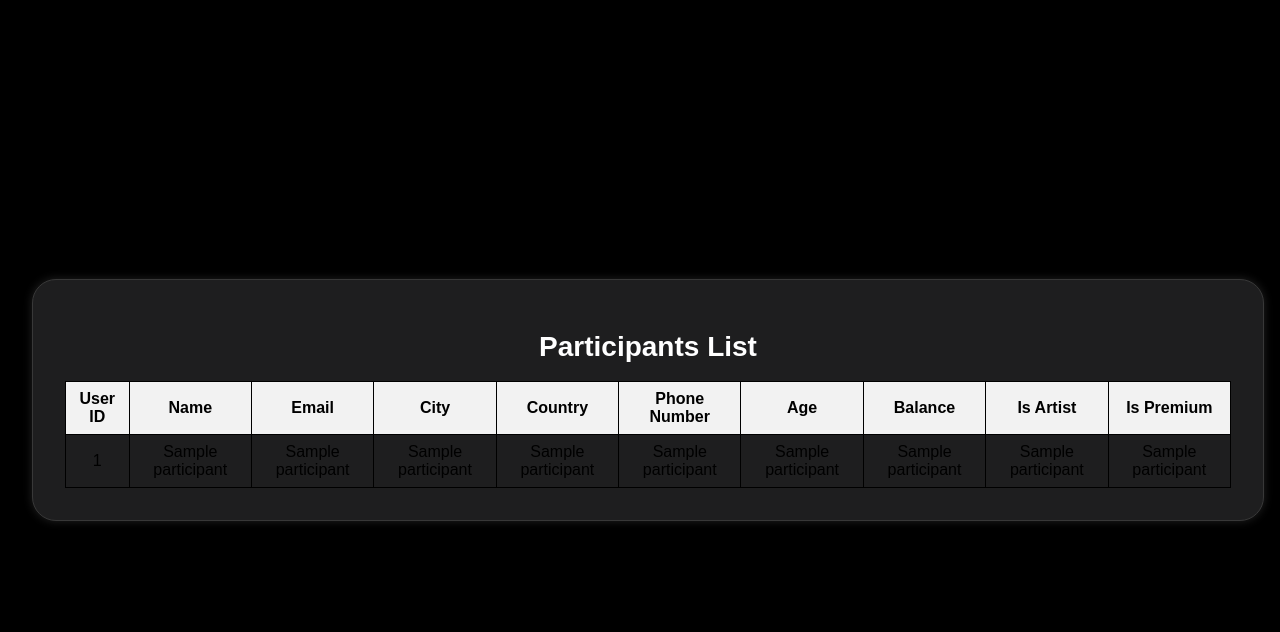
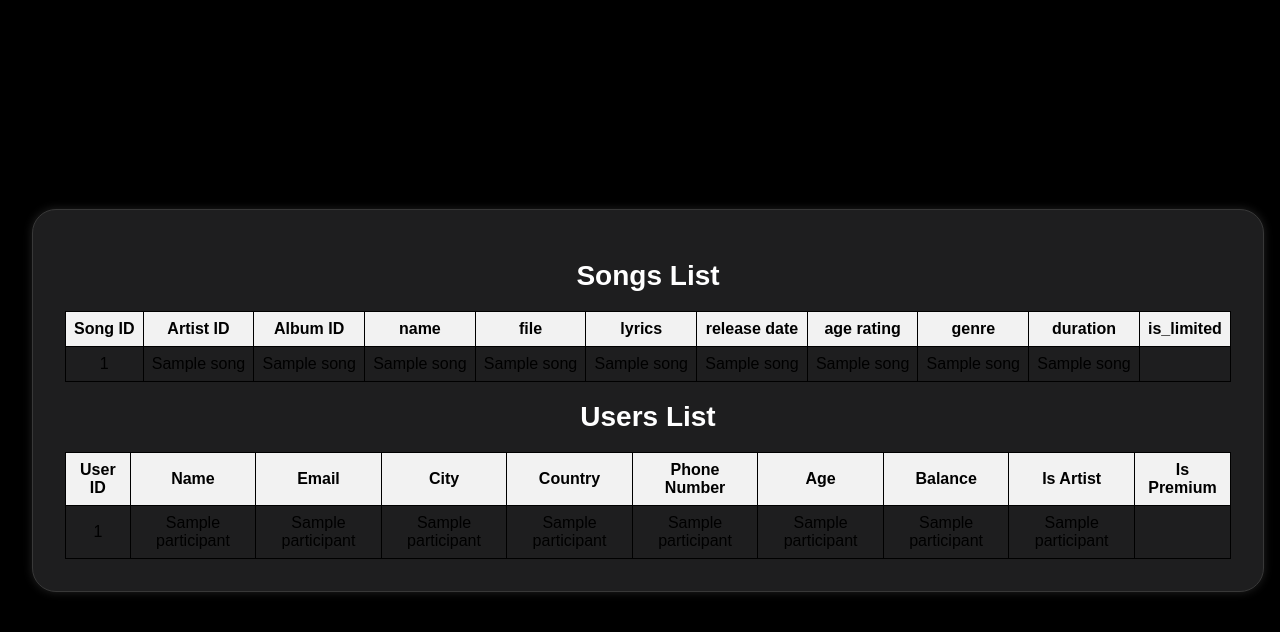
Before and after one commit to MahtaMirzaei/Vibes, a Flask app: template templates/participants.html in a window 1280 px wide. Shown: the top 632 px of the page. Run offline with Flask 3, Linux system fonts and the light colour scheme; the template is opened without the code that fills it: most values are stand-ins (such as "Sample title", 1, 10 or a date in 2020).

Commit message:
feat:song table intialization

```diff
--- a/app.py
+++ b/app.py
@@ -26,6 +26,51 @@ with sqlite3.connect("database.db") as connect:
     """
     )
 
+
+with sqlite3.connect("database.db") as connect:
+    connect.execute(
+        """
+        CREATE TABLE IF NOT EXISTS ALBUM (
+            album_id INT PRIMARY KEY,
+            name TEXT,
+            release_date DATE,
+            genre TEXT
+        )
+        """
+    )
+
+with sqlite3.connect("database.db") as connect:
+    connect.execute(
+        """
+        CREATE TABLE IF NOT EXISTS SONGS (
+            song_id INT PRIMARY KEY,
+            artist_id INT DEFAULT 0,
+            album_id INT DEFAULT 0,
+            name TEXT,
+            file TEXT,
+            lyrics TEXT,
+            release_date DATE,
+            age_rating INTEGER CHECK(age_rating >= 9 AND age_rating <= 120),
+            genre TEXT,
+            duration INTEGER,
+            is_limited BOOLEAN DEFAULT 0,
+            FOREIGN KEY(album_id) REFERENCES album(album_id)
+        )
+    """
+    )
+
+with sqlite3.connect("database.db") as songs:
+    cursor = songs.cursor()
+    cursor.execute(
+        """
+        INSERT INTO SONGS ( artist_id, album_id, name, file, lyrics, release_date, age_rating, genre, duration, is_limited)
+        VALUES (?, ?, ?, ?, ?, ?, ?, ?, ?, ?)
+        """,
+        (13, 14, 'Try Everything', 'None', 'None', '2018-09-11', 12, 'happy', 1234, 0)
+    )
+    songs.commit()
+
+# :)
 
 @app.route("/")
 def index():
@@ -59,13 +104,21 @@ def join():
         return render_template("join.html")
 
 
+
+
+
 @app.route("/participant")
 def participants():
     with sqlite3.connect("database.db") as connect:
         cursor = connect.cursor()
+
         cursor.execute("SELECT * FROM USERS")
         data = cursor.fetchall()
-    return render_template("participants.html", data=data)
+
+        cursor.execute("SELECT * FROM SONGS")
+        song_data = cursor.fetchall()
+
+    return render_template("participants.html", data=data, song_data=song_data)
 
 
 if __name__ == "__main__":
--- a/templates/participants.html
+++ b/templates/participants.html
@@ -57,7 +57,38 @@
 
   <body>
     <div class="div-header">
-      <h1>Participants List</h1>
+      <h1>Songs List</h1>
+      <table style="width: 100%">
+        <tr>
+          <th>Song ID</th>
+          <th>Artist ID</th>
+          <th>Album ID</th>
+          <th>name</th>
+          <th>file</th>
+          <th>lyrics</th>
+          <th>release date</th>
+          <th>age rating</th>
+          <th>genre</th>
+          <th>duration</th>
+          <th>is_limited</th>
+        </tr>
+        {% for songs in song_data %}
+        <tr>
+          <td>{{ songs[0] }}</td>
+          <td>{{ songs[1] }}</td>
+          <td>{{ songs[2] }}</td>
+          <td>{{ songs[3] }}</td>
+          <td>{{ songs[4] }}</td>
+          <td>{{ songs[5] }}</td>
+          <td>{{ songs[6] }}</td>
+          <td>{{ songs[7] }}</td>
+          <td>{{ songs[8] }}</td>
+          <td>{{ songs[9] }}</td>
+        </tr>
+        {% endfor %}
+      </table>
+
+      <h1>Users List</h1>
       <table style="width: 100%">
         <tr>
           <th>User ID</th>
@@ -82,7 +113,6 @@
           <td>{{ participant[6] }}</td>
           <td>{{ participant[7] }}</td>
           <td>{{ participant[8] }}</td>
-          <td>{{ participant[9] }}</td>
         </tr>
         {% endfor %}
       </table>
```
Also changed, not shown: database.db, static/songs_poster/zootopia-poster.jpg (added).
